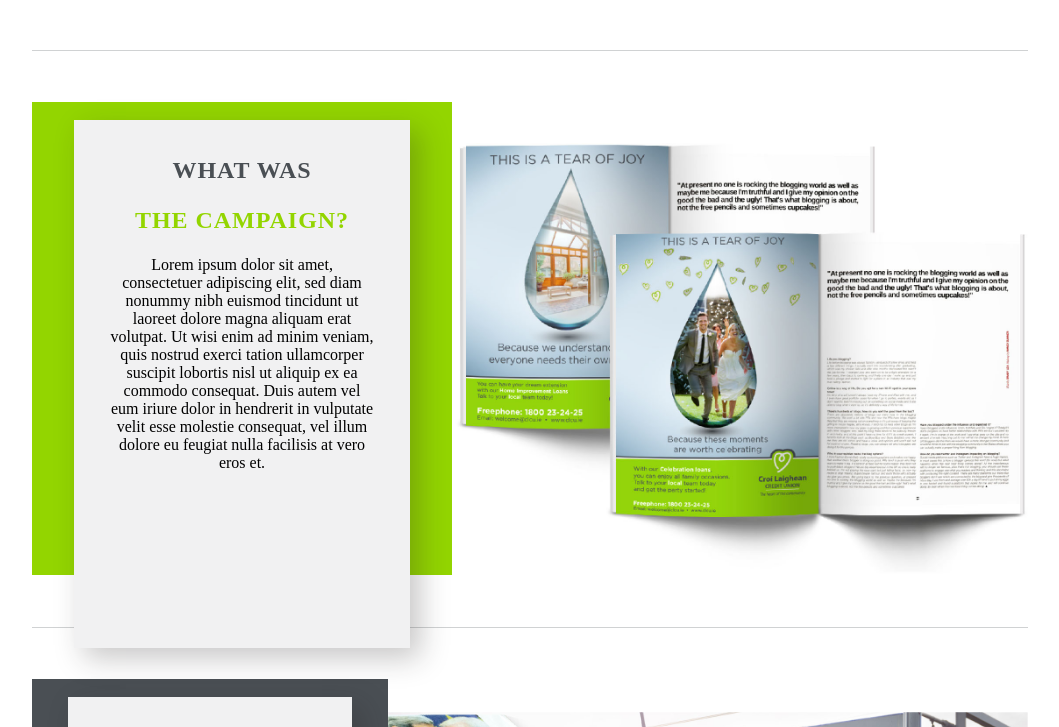
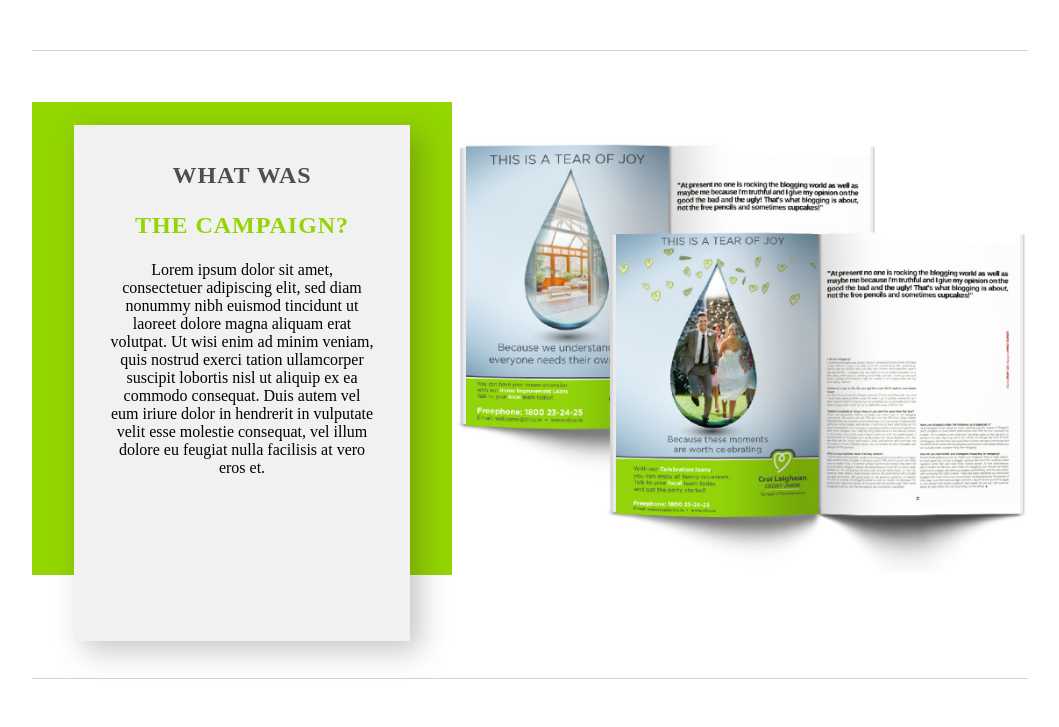
Before and after one commit to chocobuckle/clcu, a Gatsby site: page / in a window 1280 px wide. Shown: the part 640-1367 px from the top of the page, without its empty margins (110-1169 px from the left). Built offline with nearby package versions, Linux system fonts and the light colour scheme; Gatsby itself is replaced by a stand-in of ours.

Commit message:
Tweak 'LightGreyBox' top property in Tablet mode

```diff
--- a/src/components/TextBox/index.js
+++ b/src/components/TextBox/index.js
@@ -24,7 +24,8 @@ const LightGreyBox = styled.div`
   width: 80%;
 
   @media screen and (min-width: ${tablet}) {
-    height: 40vw;
+    height: 39vw;
+    top: 23.54px;
   }
 `;
 
--- a/src/pages/index.js
+++ b/src/pages/index.js
@@ -25,7 +25,7 @@ const HR = styled.hr`
 
   @media screen and (min-width: ${tablet}) {
     &:nth-child(${secondHR}) {
-      margin-top: 0;
+      margin-top: 4vw;
     }
   }
 `;
```
